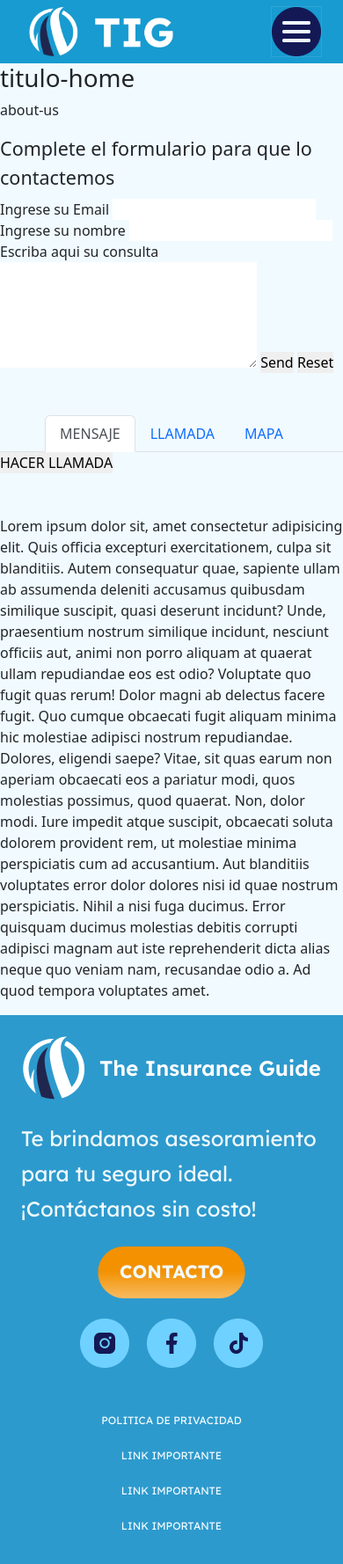
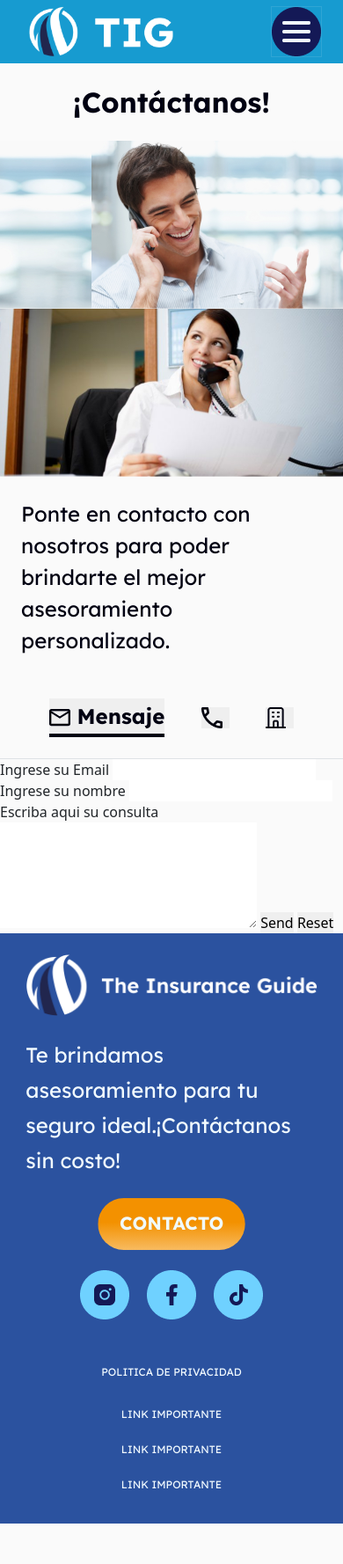
Before and after one commit to Candee03/tig, a plain HTML site: page pages/contact.html in a window 390 px wide. Shown: the whole page at 88% size. After the commit the page ends 1732 px from the top, so only its background shows below. Drawn offline with nearby package versions, Linux system fonts and the light colour scheme.

Commit message:
maquetando pagina contacto. estilo y funcionalidad a tab-content. y arreglos en el index

```diff
--- a/language/en.json
+++ b/language/en.json
@@ -1,6 +1,10 @@
 {
+    "h1-contacto": "Contact Us",
+    "p1-contacto": "",
     "navbar-contacto": "Contact",
-    "legend-form": "Complete this form",
+    "link-tab-content1":"Message",
+    "link-tab-content2":"Telephone",
+    "link-tab-content3":"Office",
     "label-1": "Insert your email",
     "label-2": "insert your full name",
     "label-3": "insert yor message or questions",
--- a/language/es.json
+++ b/language/es.json
@@ -1,15 +1,23 @@
 {
+    "h1-contacto": "¡Contáctanos!",
+    "p1-contacto": "Ponte en contacto con nosotros para poder brindarte el mejor asesoramiento personalizado.",
     "navbar-contacto": "Contacto",
-    "legend-form": "Complete el formulario para que lo contactemos",
+    "link-tab-content1":"Mensaje",
+    "link-tab-content2":"Teléfono",
+    "link-tab-content3":"Oficina",
     "label-1": "Ingrese su Email",
     "label-2": "Ingrese su nombre",
     "label-3": "Escriba aqui su consulta",
+    "boton-enviar": "Enviar Mensaje",
+    "boton-vaciar-form": "Vaciar Formulario",
+    "boton-llamar": "llamar",
+    "boton-enviar-wsp": "Enviar Whatsapp",
 
 
     "navbar-index": "Inicio",
     "h1-index": "Inicio",
     "h2-index": "¿Por qué tener un seguro?",
-    "p1-index": "We are health and life insurance specialists focusing in providing exceptional service for the best value possible. We work with Obama Care directly to provide you with best service and value possible.",
+    "p1-index": "",
     "bot1-index": "ver seguros",
     "h2-index2": "¿Qué dicen nuestros clientes?",
 
--- a/pages/contact.html
+++ b/pages/contact.html
@@ -59,13 +59,39 @@
       </div>
     </nav>
   </header>
-  <main>
-    <h1 lng="titulo-home"></h1>
-    <p lng="about-us"></p>
+  <main id="main-contacto">
+    <h1  class="titulo-contacto" lng="h1-contacto"></h1>
+    <img src="../img/img-1-contacto.png" alt="" class="img-contacto">
+    <img src="../img/img-2-contacto.png" alt="" class="img-contacto">
+    <p class="p1-contacto" lng="p1-contacto"></p>
+
     <section>
+      <ul class="nav nav-tabs" id="myTab" role="tablist">
+        <li class="nav-item" role="presentation">
+          <button class="button-tab active" id="home-tab" data-bs-toggle="tab" data-bs-target="#home-tab-pane" role="tab" aria-controls="home-tab-pane" aria-selected="true" type="button">
+            <img class="img-tab-content" src="../img/material-symbols_mail-outline.png" alt="">
+            <a class="nav-link-tab" lng="link-tab-content1" ></a>
+          </button>
+        </li>
+
+        <li class="nav-item" role="presentation">
+          <button class="button-tab" id="home-tab" data-bs-toggle="tab" data-bs-target="#profile-tab-pane" role="tab" aria-controls="home-tab-pane" aria-selected="false" type="button">
+            <img class="img-tab-content" src="../img/material-symbols_call-outline.png" alt="">
+            <a class="nav-link-tab" lng="link-tab-content2" ></a>
+          </button>
+        </li>
+
+        <li class="nav-item" role="presentation">
+          <button class="button-tab" id="home-tab" data-bs-toggle="tab" data-bs-target="#contact-tab-pane" role="tab" aria-controls="home-tab-pane" aria-selected="false" type="button">
+            <img class="img-tab-content" src="../img/heroicons-outline_office-building.png" alt="">
+            <a class="nav-link-tab" lng="link-tab-content3" ></a>
+          </button>
+        </li>
+      </ul>
+      <!-- MENSAJE -->
+      <div class="tab-content" id="myTabContent">
+        <div class="tab-pane fade active show" id="home-tab-pane" role="tabpanel" aria-labelledby="home-tab" tabindex="0">
           <form action="https://formsubmit.co/candelamreales@gmail.com" method="POST" />
-      <fieldset>
-        <legend lng="legend-form"></legend>
             <label for="email" lng="label-1"></label>
             <input type="email" id="email" name="Email">
 
@@ -79,55 +105,19 @@
             <button type="reset">Reset</button>
             <input type="hidden" name="_subject" value="Consultas desde la pagina">
             <input type="hidden" name="_captcha" value="false">
-      </fieldset>
           </form>
-    </section>
-    <section>
-      <ul style="margin-top: 3rem; justify-content: center; display: flex;" class="nav nav-tabs" id="myTab" role="tablist">
-        <li class="nav-item" role="presentation">
-          <button class="nav-link  active" id="home-tab" data-bs-toggle="tab" data-bs-target="#home-tab-pane" type="button" role="tab" aria-controls="home-tab-pane" aria-selected="true">MENSAJE</button>
-        </li>
-        <li class="nav-item" role="presentation">
-          <button class="nav-link" id="profile-tab" data-bs-toggle="tab" data-bs-target="#profile-tab-pane" type="button" role="tab" aria-controls="profile-tab-pane" aria-selected="false">LLAMADA</button>
-        </li>
-        <li class="nav-item" role="presentation">
-          <button class="nav-link" id="contact-tab" data-bs-toggle="tab" data-bs-target="#contact-tab-pane" type="button" role="tab" aria-controls="contact-tab-pane" aria-selected="false">MAPA</button>
-        </li>
-      </ul>
-      <div class="tab-content" id="myTabContent">
-        <div class="tab-pane fade show active" id="home-tab-pane" role="tabpanel" aria-labelledby="home-tab" tabindex="0">
-          <button>HACER LLAMADA</button>
-          <p style="margin-top: 3rem;">
-            Lorem ipsum dolor sit, amet consectetur adipisicing elit. Quis officia excepturi exercitationem, culpa sit
-            blanditiis. Autem consequatur quae, sapiente ullam ab assumenda deleniti accusamus quibusdam similique
-            suscipit, quasi deserunt incidunt?
-            Unde, praesentium nostrum similique incidunt, nesciunt officiis aut, animi non porro aliquam at quaerat
-            ullam repudiandae eos est odio? Voluptate quo fugit quas rerum! Dolor magni ab delectus facere fugit.
-            Quo cumque obcaecati fugit aliquam minima hic molestiae adipisci nostrum repudiandae. Dolores, eligendi
-            saepe? Vitae, sit quas earum non aperiam obcaecati eos a pariatur modi, quos molestias possimus, quod
-            quaerat.
-            Non, dolor modi. Iure impedit atque suscipit, obcaecati soluta dolorem provident rem, ut molestiae minima
-            perspiciatis cum ad accusantium. Aut blanditiis voluptates error dolor dolores nisi id quae nostrum
-            perspiciatis.
-            Nihil a nisi fuga ducimus. Error quisquam ducimus molestias debitis corrupti adipisci magnam aut iste
-            reprehenderit dicta alias neque quo veniam nam, recusandae odio a. Ad quod tempora voluptates amet.
-          </p>
+
         </div>
+        <!-- LLAMADA -->
         <div class="tab-pane fade" id="profile-tab-pane" role="tabpanel" aria-labelledby="profile-tab" tabindex="0">
-          <p>
-            Lorem ipsum dolor sit amet consectetur, adipisicing elit. Quia aliquid, rem aliquam ipsa pariatur enim
-            corporis obcaecati dolorum. Quisquam debitis voluptates a maiores, obcaecati ratione ea? Esse nam eum vero!
-            A quas eaque nobis fugit inventore neque corrupti harum incidunt quis rem omnis voluptatem necessitatibus
-            dolores laborum repudiandae, maiores earum veritatis error voluptates. Quam porro id tenetur ipsam, sequi
-            repudiandae?
-            Ad consequuntur ullam voluptate accusantium minima nemo, suscipit quaerat vitae assumenda dignissimos,
-            soluta possimus, odit perspiciatis ducimus autem laborum dicta exercitationem quod earum amet ex blanditiis.
-            Et repellat placeat exercitationem.
-          </p>
+          <p>Lorem ipsum dolor, sit amet consectetur adipisicing elit. Repudiandae necessitatibus nulla adipisci illo vero, sint ratione totam maxime nostrum omnis voluptatibus sit soluta sed quasi saepe sapiente. Ipsa, tempore consectetur!
+          Dolorem illum optio eius, quisquam pariatur natus incidunt veniam esse debitis inventore praesentium iste obcaecati laboriosam rem voluptatum ab reprehenderit earum fuga repudiandae maxime laudantium! Quasi, numquam. Obcaecati, ex mollitia.
+          Consequatur labore dignissimos corporis nemo consectetur, at facere, nihil vitae beatae, expedita unde quidem quibusdam perspiciatis ratione autem ipsam soluta voluptas tempore accusantium veniam magnam blanditiis id non sit? Aliquid.</p>
         </div>
+        <!-- OFICINA -->
         <div class="tab-pane fade" id="contact-tab-pane" role="tabpanel" aria-labelledby="contact-tab" tabindex="0">
-          <h1>HOLA A TODOSSSS</h1>
-          <iframe src="https://www.google.com/maps/embed?pb=!1m18!1m12!1m3!1d3404.1263044955776!2d-64.14075658536532!3d-31.438189604451626!2m3!1f0!2f0!3f0!3m2!1i1024!2i768!4f13.1!3m3!1m2!1s0x9432bd2f1bbbabe7%3A0x687908caf1997ffc!2sLucio%20V.%20Mansilla%203664%2C%20C%C3%B3rdoba!5e0!3m2!1ses!2sar!4v1669418172780!5m2!1ses!2sar" width="500" height="350" style="border:0;" allowfullscreen="" loading="lazy" referrerpolicy="no-referrer-when-downgrade"></iframe>
+          <p>Lorem ipsum dolor sit amet, consectetur adipisicing elit. Labore accusamus voluptates error distinctio voluptatum corporis, sequi minima voluptas. Temporibus fugit expedita cupiditate aperiam mollitia quod suscipit totam quaerat earum eligendi!
+          Fuga ipsa a atque quis! Fuga tempore at, nesciunt minima ut necessitatibus possimus maxime maiores voluptatem eum doloribus ipsam magni ipsum eveniet, officia laboriosam nobis aliquam ipsa porro accusamus explicabo.</p>
         </div>
       </div>
     </section>
@@ -147,12 +137,12 @@
           <img class="logo-redesSociales" src="../img/logo-tiktok.png" alt="">
         </div>
       </ul>
-      <ul class="ul-footer">
-        <li lng="pol-de-priv"></li>
-        <li><a href="#">link importante</a></li>
-        <li><a href="#">link importante</a></li>
-        <li><a href="#">link importante</a></li>
-      </ul>
+      <div class="div-footer-links">
+        <h3 lng="pol-de-priv">Politica de privacidad</h3>
+        <a href="#">link importante</a>
+        <a href="#">link importante</a>
+        <a href="#">link importante</a>
+      </div>
     </div>
   </footer>
   <!-- JavaScript Bundle with Popper -->
--- a/scss/main.scss
+++ b/scss/main.scss
@@ -3,7 +3,9 @@
 @import "utilities/header";
 @import "utilities/variables";
 @import "utilities/index";
+@import "utilities/contacto";
 @import "utilities/carrousel";
+@import "utilities/slide";
 @import "utilities/selector";
 
 *{
--- a/scss/utilities/_carrousel.scss
+++ b/scss/utilities/_carrousel.scss
@@ -2,11 +2,13 @@ body {
     main {
         div#carouselExampleSlidesOnly {
             div.carousel-inner {
-                height: 448px;
+                max-height: 600px;
                 div.carousel-item {
                     transition: transform .4s ease-in-out;
                     width: 100%;
-                    height: 448px;
+                    img.d-block {
+                        width: 100%;
+                    }
                 }
             }
         }
--- /dev/null
+++ b/scss/utilities/_contacto.scss
@@ -0,0 +1,47 @@
+@import "variables";
+
+body main#main-contacto {
+    h1.titulo-contacto {
+        margin: 1.5rem;
+        @include titulos;
+    }
+    img.img-contacto {
+        width: 100%;
+    }
+    p.p1-contacto {
+        margin: 1.5rem;
+        @include subtitulos (400, 36px);
+    }
+    section {
+        ul.nav-tabs {
+            margin-top: 3rem;
+            justify-content: center;
+            align-items: center;
+            display: flex;
+            flex-wrap: nowrap;
+            li.nav-item {
+                padding: 0 1.3rem 1.5rem 1.3rem;
+                button.button-tab {
+                    display: flex;
+                    align-items: center;
+                    img.img-tab-content {
+                        width: 1.5rem;
+                        margin-right: 0.5rem;
+                    }
+                    a.nav-link-tab {
+                        display: none;
+                    }
+                }
+                button.active {
+                    border-bottom: 4px $color-negro solid;
+                    a.nav-link-tab {
+                        text-decoration: none;
+                        @include links-tab-content;
+                        display: block !important;
+                    }
+
+                }
+            }
+        }
+    }
+}
--- a/scss/utilities/_footer.scss
+++ b/scss/utilities/_footer.scss
@@ -2,14 +2,17 @@
 
 body footer.pieDePagina {
     background-color: $color-fondo-footer;
+    display: flex;
+    justify-content: center;
     div.cont_pieDePagina {
-        margin: 0 1.5rem;
+        width: 85%;
         display: flex;
         flex-direction: column;
         align-items: center;
         img.img_footer {
             margin: 1.5rem 0 1.5rem;
-            height: 4.5rem;
+            height: auto;
+            width: 100%;
         }
         p.parrafo_footer {
             margin-bottom: 1.5rem;
@@ -31,10 +34,16 @@ body footer.pieDePagina {
                 margin: 0 0.5rem 0 0.5rem;
             }
         }
-        ul.ul-footer {
+        div.div-footer-links {
+            display: flex;
+            flex-direction: column;
+            align-items: center;
             padding: 0;
             margin: 1.5rem 0;
-            li, a {
+            h3 {
+                @include estilo-link-footer;
+            }
+            a {
                 @include estilo-link-footer;
             }
         }
--- a/scss/utilities/_index.scss
+++ b/scss/utilities/_index.scss
@@ -8,7 +8,7 @@ body {
         }
         .subtitulos-index {
             margin: 1.5rem;
-            @include subtitulos;
+            @include subtitulos (700, 32px);
         }
         img.img-index {
             width: 100%;
--- a/scss/utilities/_variables.scss
+++ b/scss/utilities/_variables.scss
@@ -5,9 +5,9 @@ $color-option-select-lng: #141956;
 $color-principal-header: #179BD0;
 $color-principal-contenedores: #BED4FF;
 $color-boton-resaltado: #F39100;
-$color-fondo-footer: #2D9ACD;
+$color-fondo-footer: #2B529F;
 
-$color-blanco: #F1FAFF;
+$color-blanco: #FAFAFA;
 $color-negro: #000112;
 
 
@@ -63,7 +63,6 @@ $color-negro: #000112;
     text-transform: uppercase;
     font-weight: 400;
     font-size: 12px;
-    text-align: center;
     line-height: 40px;
     text-decoration: none;
 }
@@ -76,6 +75,17 @@ $color-negro: #000112;
     text-decoration: none;
     color: $color-texto-header;
 }
+@mixin links-tab-content {
+    font-family: 'Lexend';
+    font-style: normal;
+    font-weight: 700;
+    font-size: 24px;
+    line-height: 40px;
+    color: $color-negro;
+}
+
+
+
 @mixin titulos {
     color: $color-negro;
     font-family: 'Lexend';
@@ -85,14 +95,13 @@ $color-negro: #000112;
     line-height: 40px;
     text-align: center;
 }
-
-@mixin subtitulos {
+@mixin subtitulos ($font-weight, $line-height) {
     color: $color-negro;
     font-family: 'Lexend';
     font-style: normal;
-    font-weight: 700;
+    font-weight: $font-weight;
     font-size: 24px;
-    line-height: 32px;
+    line-height: $line-height;
 }
 @mixin parrafos {
     color: $color-negro;
```
Also changed, not shown: index.html (+21 -52 lines), pages/nuestros_seguros.html (+6 -6 lines), pages/sobre_nosotros.html (+6 -6 lines), scss/utilities/_slide.scss (added, +37 -0 lines), css/main.css, img/heroicons-outline_office-building.png (added), img/img-1-contacto.png (added), img/img-2-contacto.png (added), img/material-symbols_call-outline.png (added), img/material-symbols_mail-outline.png (added). Lines whose indentation alone changed are shown as unchanged.
